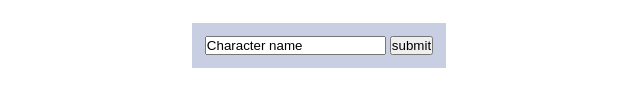
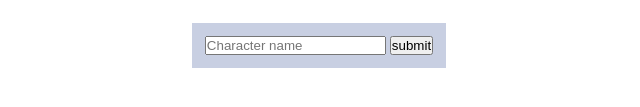
Before and after one commit to MarcoVerbruggen/WordleOfIceAndFire, a plain HTML site: page index.html in a window 1280 px wide. Shown: the part 175-282 px from the top of the page, 321-961 px from the left. Drawn offline with Linux system fonts and the light colour scheme.

Commit message:
index.html: changed text for placeholder value

```diff
--- a/index.html
+++ b/index.html
@@ -18,7 +18,7 @@
     </div>
     <div class="inputDiv">
         <label for="character-submission"></label>
-        <input required type="text" id="character-submission" value="Character name"/>
+        <input required type="text" id="character-submission" placeholder="Character name"/>
         <input type="button" value="submit"/>
     </div>
   </main>
```
